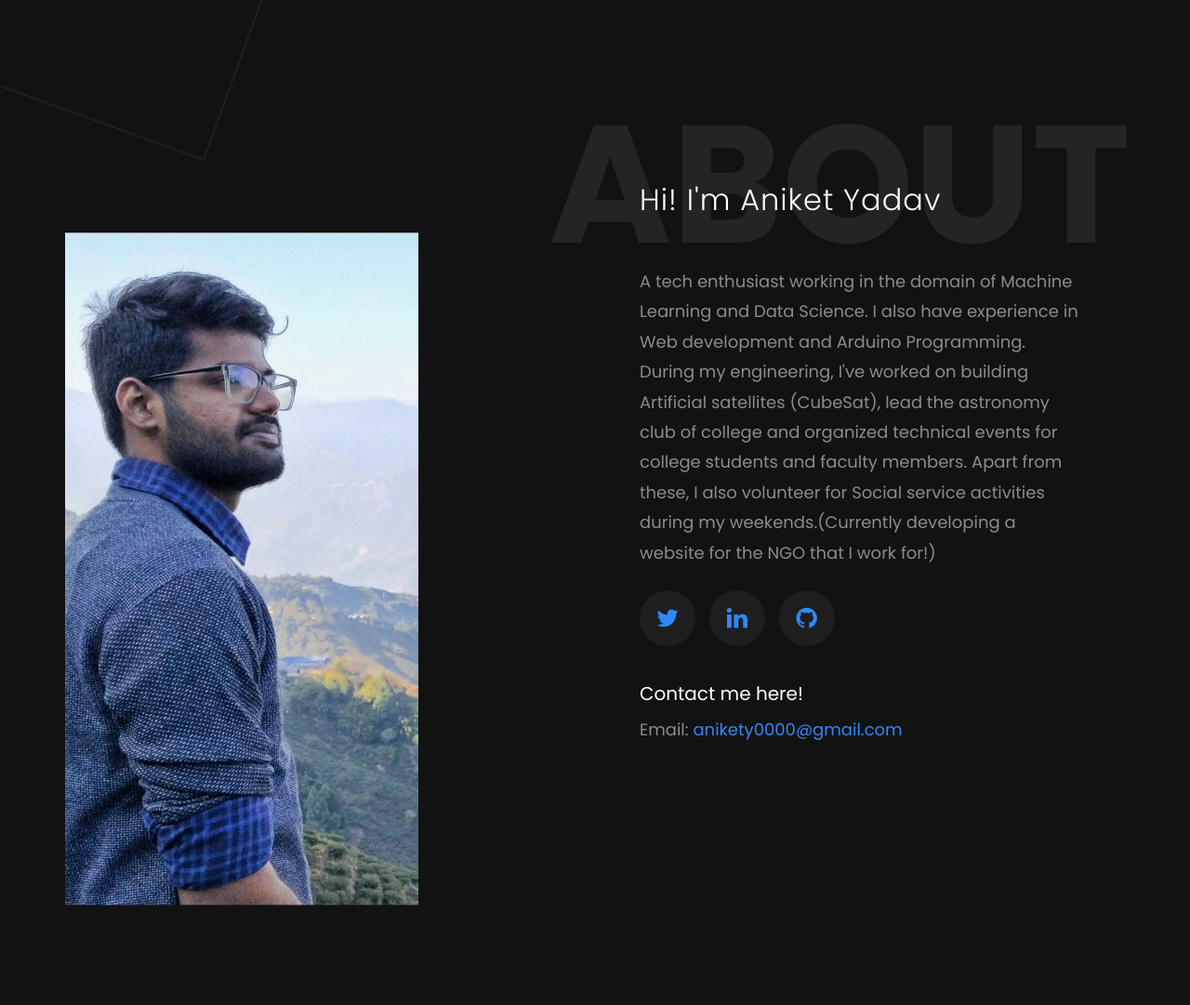
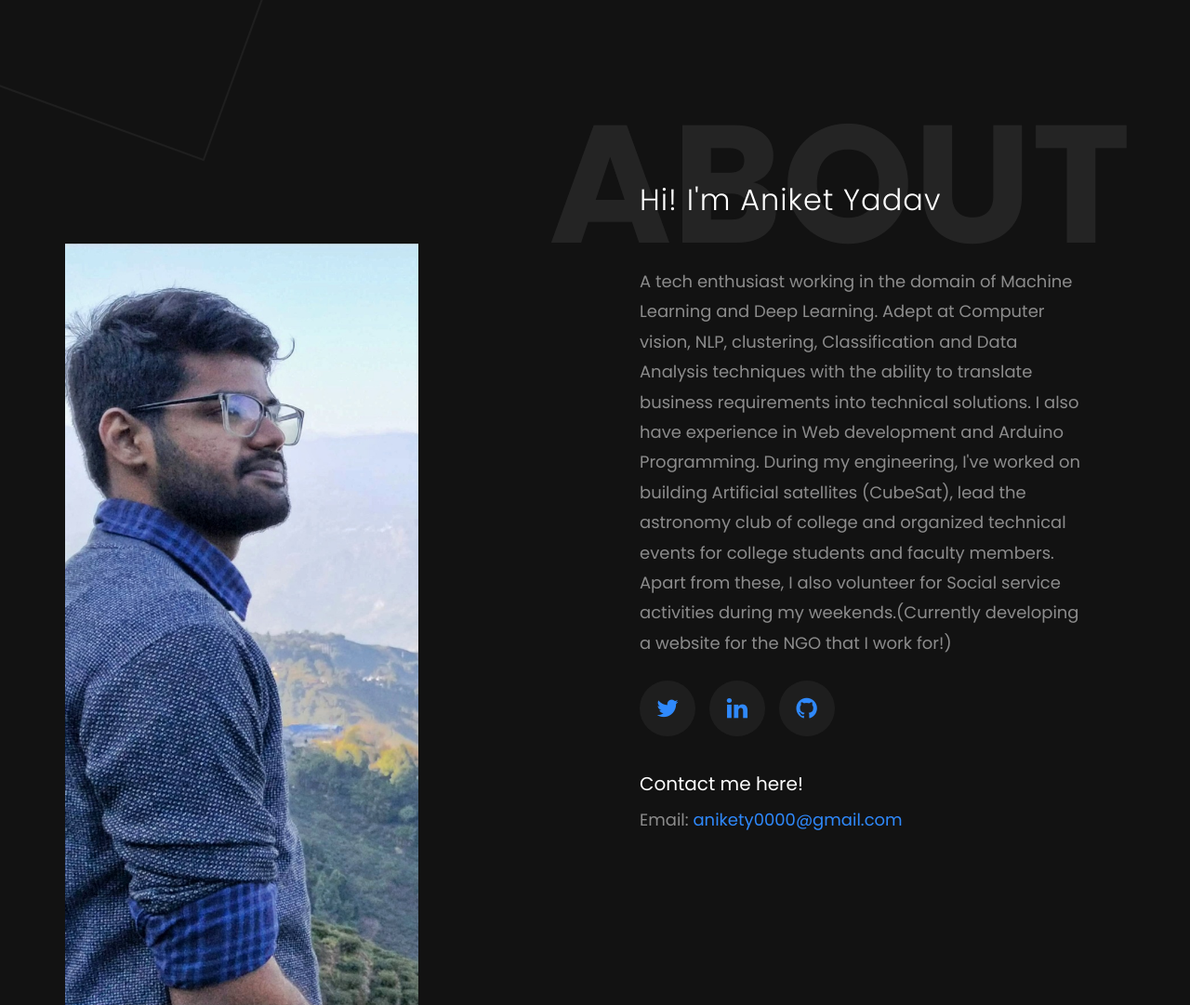
Before and after one commit to AniketYadav17/portfolio, a Django app: page / in a window 1280 px wide. Shown: the part 783-1864 px from the top of the page at 93% size. Run offline with Django 3.2, Linux system fonts and the light colour scheme; some libraries are stand-ins or nearby versions; some web fonts are replaced.

Commit message:
bio update

```diff
--- a/templates/index.html
+++ b/templates/index.html
@@ -124,8 +124,11 @@
                 <h1 class="bold-text">About</h1>
                 <div class="p-5">
                   <h2 class="mb-5">Hi! I'm Aniket Yadav</h2>
-                  <p>A tech enthusiast working in the domain of Machine Learning and Data Science. I also have
-                    experience
+                  <p>A tech enthusiast working in the domain of Machine Learning and Deep Learning. Adept at Computer
+                    vision, NLP, clustering, Classification and Data Analysis techniques with the ability to translate
+                    business requirements into
+                    technical solutions.
+                    I also have experience
                     in Web development and Arduino Programming. During my engineering, I've worked on building
                     Artificial
                     satellites (CubeSat), lead the astronomy club of college and organized technical events for college
```
